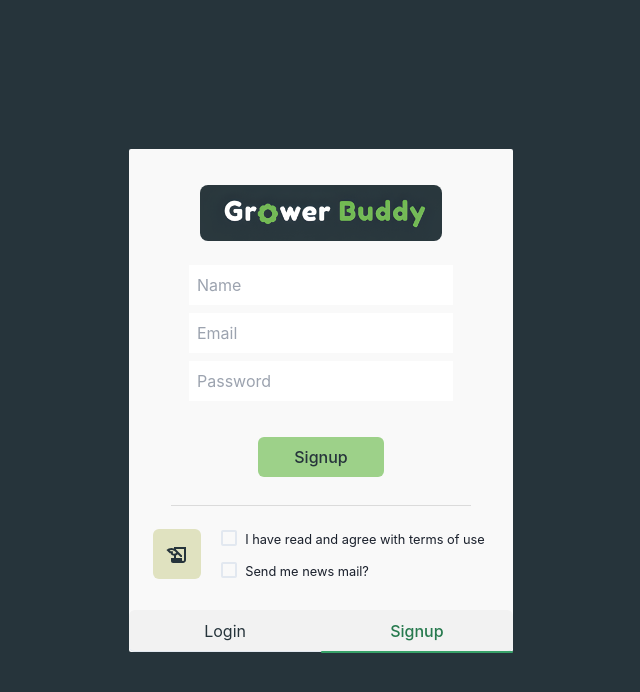
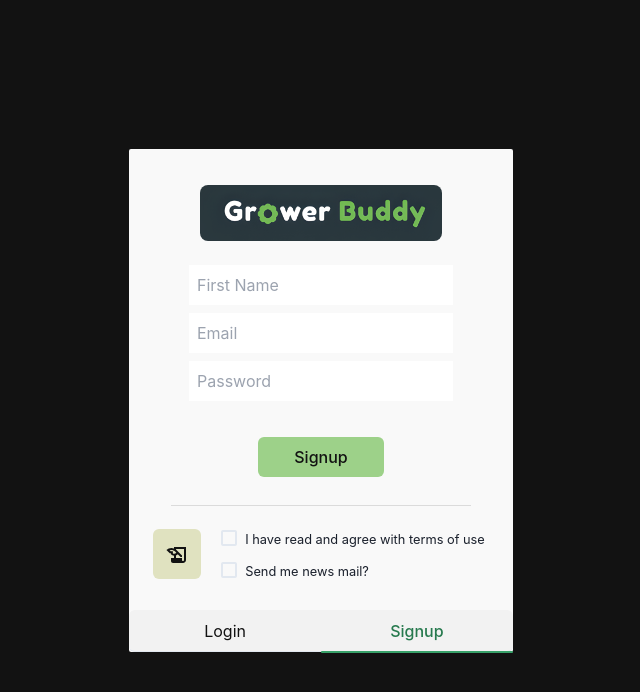
Before and after one commit to alvaropsouza/grower-buddy-frontend, a Next.js app: page / in a window 1280 px wide. Both pictures are taken after a click on the tab "Signup". Shown: the top 692 px of the page, without its empty margins (319-959 px from the left). Built offline with nearby package versions, Linux system fonts and the light colour scheme.

Commit message:
feat: changed background color and updated dependencies

```diff
--- a/src/components/forms/login-signup-form/LoginSignupForm.tsx
+++ b/src/components/forms/login-signup-form/LoginSignupForm.tsx
@@ -27,7 +27,7 @@ export function LoginSignupForm() {
         </TabPanel>
       </TabPanels>
 
-      <TabList className="rounded-md bg-[#f2f2f2] text-[#26343b]">
+      <TabList className="rounded-md bg-[#f2f2f2] text-[#121212]">
         <Tab
           _selected={{
             color: "#277a4e",
--- a/src/components/forms/signup-form/SignupForm.tsx
+++ b/src/components/forms/signup-form/SignupForm.tsx
@@ -46,7 +46,7 @@ export function SignupForm() {
           <input
             type="text"
             name="name"
-            placeholder="Name"
+            placeholder="First Name"
             className="m-1 p-2 focus:shadow-md focus:outline-none"
             value={signupData.name}
             onChange={handleChange}
--- a/src/components/ui/Buttons.tsx
+++ b/src/components/ui/Buttons.tsx
@@ -7,7 +7,7 @@ function FormButton(props: { text: string }) {
   return (
     <button
       type="submit"
-      className="mt-8 rounded-md bg-[#9DD189] p-2 px-9 font-medium text-[#26343b] hover:bg-[#6FBD52] focus:outline-none"
+      className="mt-8 rounded-md bg-[#9DD189] p-2 px-9 font-medium text-[#121212] hover:bg-[#6FBD52] focus:outline-none"
     >
       {text}
     </button>
@@ -20,7 +20,7 @@ function TermsButton() {
       <Tooltip label="Open terms of use">
         <button
           type="button"
-          className="mx-2 my-auto h-fit rounded-md bg-[#e0e2c0] p-3 text-[#26343b] hover:bg-[#e0e2c098]"
+          className="mx-2 my-auto h-fit rounded-md bg-[#e0e2c0] p-3 text-[#121212] hover:bg-[#e0e2c098]"
         >
           <HistoryEduOutlinedIcon />
         </button>
--- a/src/pages/index.tsx
+++ b/src/pages/index.tsx
@@ -14,7 +14,7 @@ export default function Home() {
         <link rel="icon" href="/favicon.ico" />
       </Head>
 
-      <main className="min-w-screen flex min-h-screen flex-col items-center justify-center bg-[#26343b]">
+      <main className="min-w-screen flex min-h-screen flex-col items-center justify-center bg-[#121212]">
         <motion.div
           animate={{ y: [15, 0] }}
           transition={{ type: "spring", stiffness: 80 }}
```
Also changed, not shown: package.json (+22 -22 lines), 1 other file (tests, documents, lock files or other folders).
